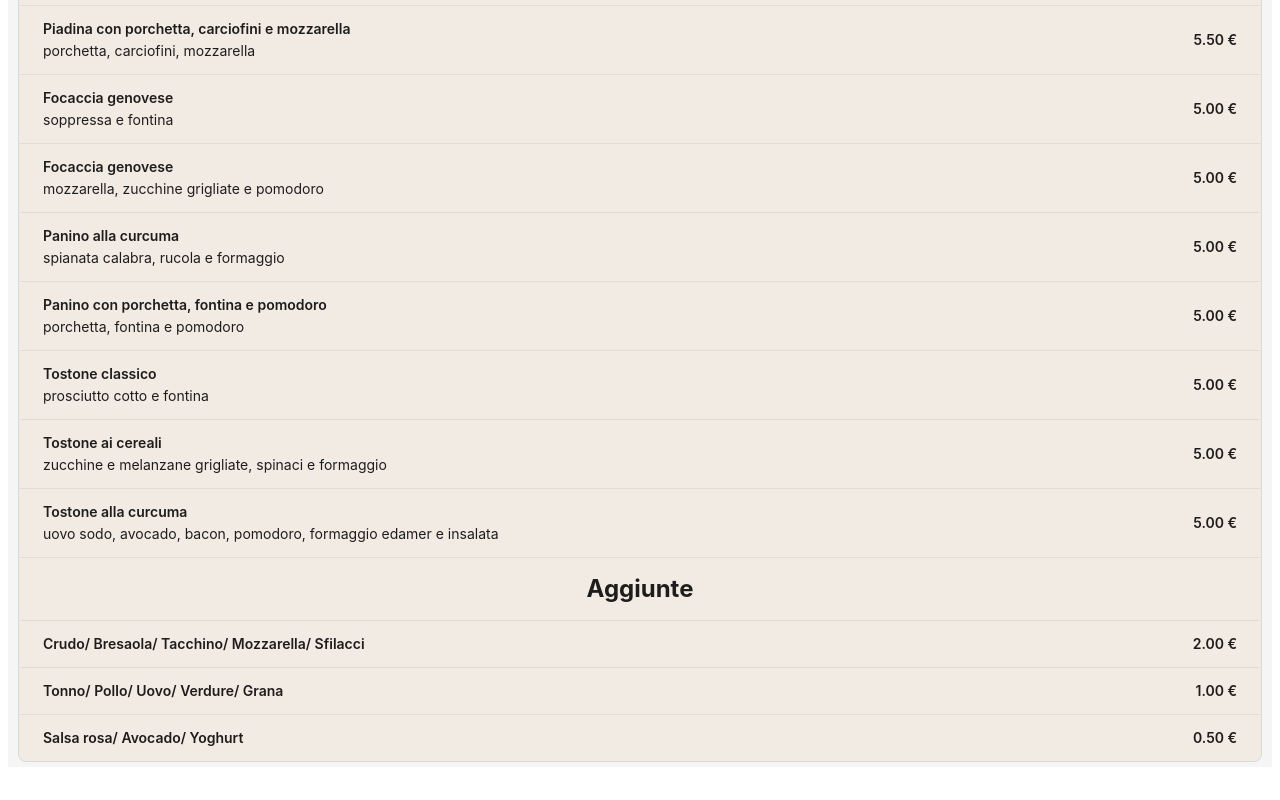
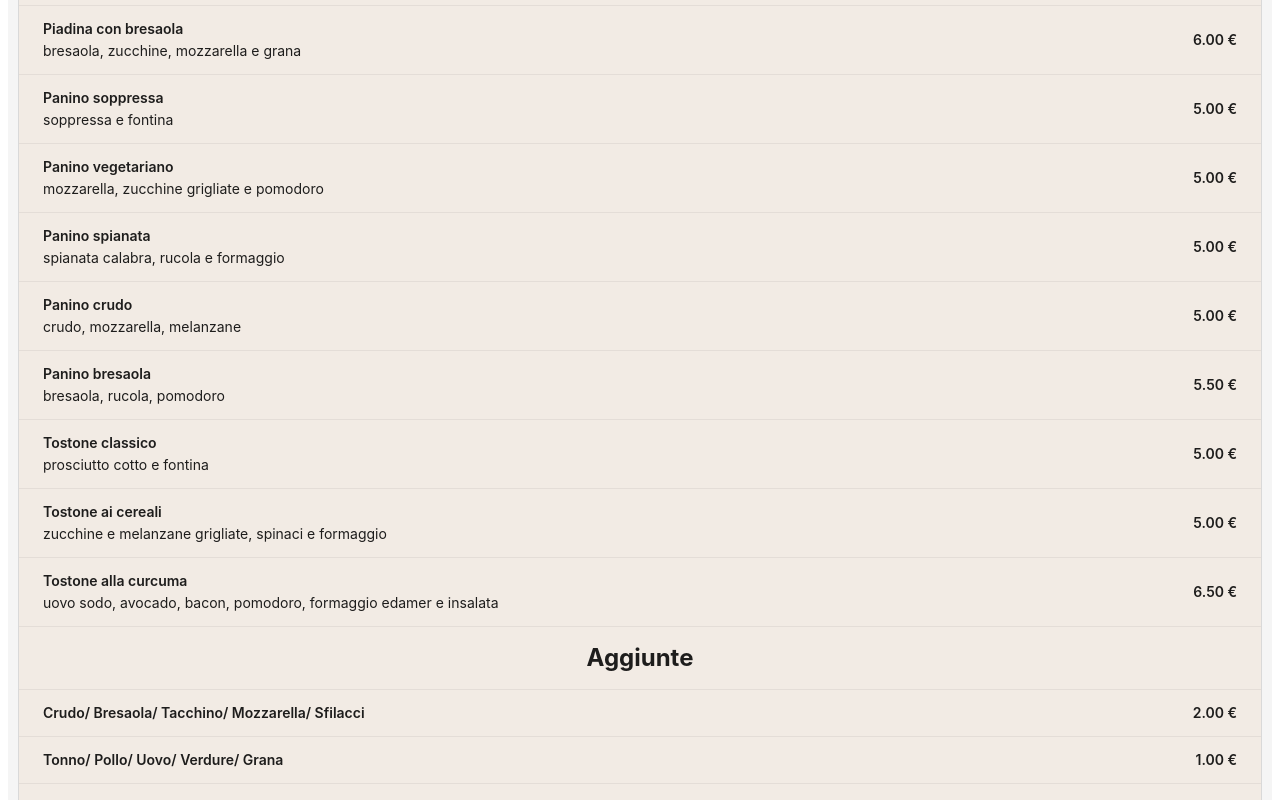
Before and after one commit to amalikov2000/Barin-menu, a React (Create React App) app: page / in a window 1280 px wide. Shown: the part 1456-2256 px from the top of the page. Before the commit the page ends 2231 px from the top, so only its background shows below. Built offline with nearby package versions, Linux system fonts and the light colour scheme.

Commit message:
Add files via upload

```diff
--- a/src/App.js
+++ b/src/App.js
@@ -44,15 +44,16 @@ const App = () => {
               { item: 'Tramezzini ', ingredients: '', price: '2.50 €' },
               { item: 'Piadina col crudo', ingredients: 'crudo serrano e mozzarella filante', price: '5.50 €' },
               { item: 'Piadina col cotto', ingredients: 'prosciutto cotto, pomodoro e mozzarella', price: '5.50 €' },
-              { item: 'Piadina integrale vegetariana', ingredients: 'mozzarella, pomodoro, melanzane grigliate e grana', price: '5.50 €' },
-              { item: 'Piadina con porchetta, carciofini e mozzarella', ingredients: 'porchetta, carciofini, mozzarella', price: '5.50 €' },
-              { item: 'Focaccia genovese', ingredients: 'soppressa e fontina', price: '5.00 €' },
-              { item: 'Focaccia genovese', ingredients: 'mozzarella, zucchine grigliate e pomodoro', price: '5.00 €' },
-              { item: 'Panino alla curcuma', ingredients: ' spianata calabra, rucola e formaggio', price: '5.00 €' },
-              { item: 'Panino con porchetta, fontina e pomodoro', ingredients: 'porchetta, fontina e pomodoro', price: '5.00 €' },
+              { item: 'Piadina vegetariana', ingredients: 'mozzarella, pomodoro, melanzane grigliate e grana', price: '5.50 €' },
+              { item: 'Piadina con bresaola', ingredients: 'bresaola, zucchine, mozzarella e grana', price: '6.00 €' },
+              { item: 'Panino soppressa', ingredients: 'soppressa e fontina', price: '5.00 €' },
+              { item: 'Panino vegetariano', ingredients: 'mozzarella, zucchine grigliate e pomodoro', price: '5.00 €' },
+              { item: 'Panino spianata', ingredients: ' spianata calabra, rucola e formaggio', price: '5.00 €' },
+              { item: 'Panino crudo', ingredients: 'crudo, mozzarella, melanzane', price: '5.00 €' },
+              { item: 'Panino bresaola', ingredients: 'bresaola, rucola, pomodoro', price: '5.50 €' },
               { item: 'Tostone classico', ingredients: 'prosciutto cotto e fontina', price: '5.00 €' },
               { item: 'Tostone ai cereali', ingredients: 'zucchine e melanzane grigliate, spinaci e formaggio', price: '5.00 €' },
-              { item: 'Tostone alla curcuma', ingredients: 'uovo sodo, avocado, bacon, pomodoro, formaggio edamer e insalata', price: '5.00 €' },
+              { item: 'Tostone alla curcuma', ingredients: 'uovo sodo, avocado, bacon, pomodoro, formaggio edamer e insalata', price: '6.50 €' },
               { subheader: true, content: 'Aggiunte' },
               { item: 'Crudo/ Bresaola/ Tacchino/ Mozzarella/ Sfilacci', ingredients: '', price: '2.00 €' },
               { item: 'Tonno/ Pollo/ Uovo/ Verdure/ Grana', ingredients: '', price: '1.00 €' },
```
